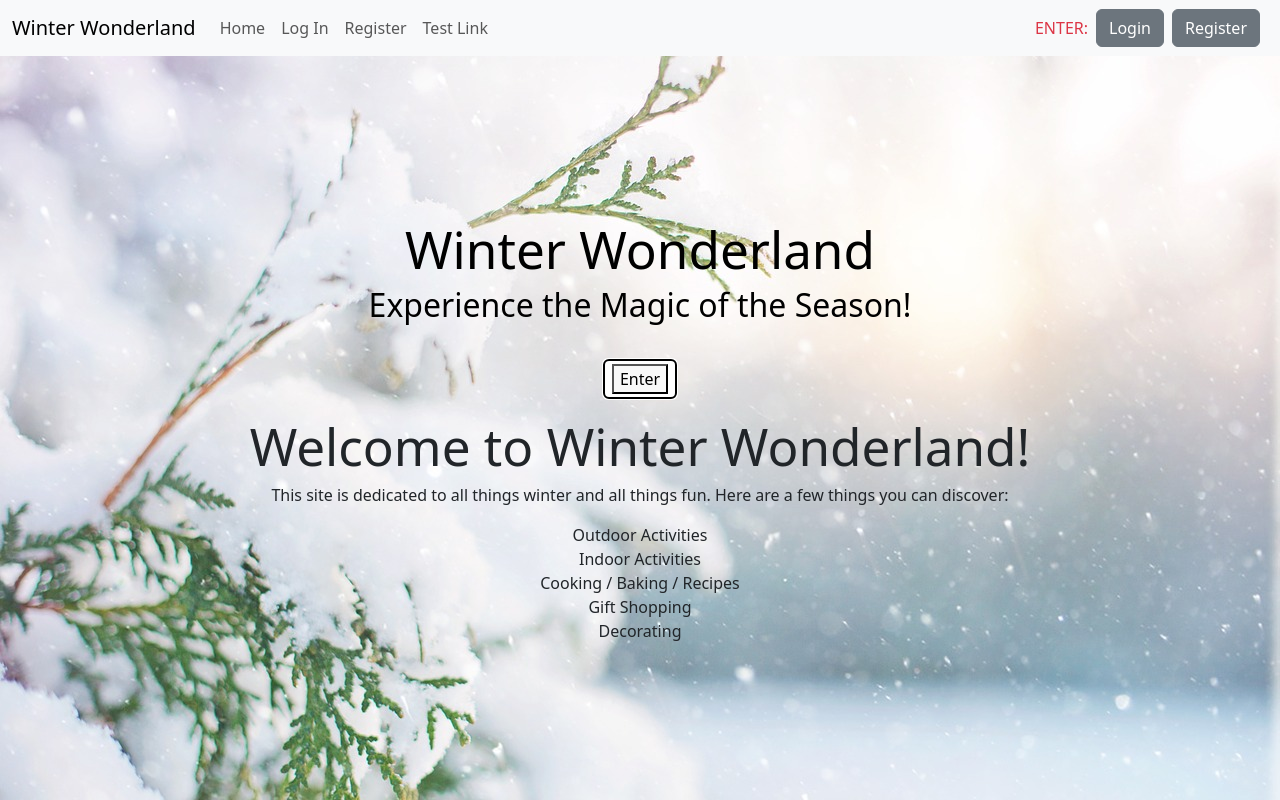
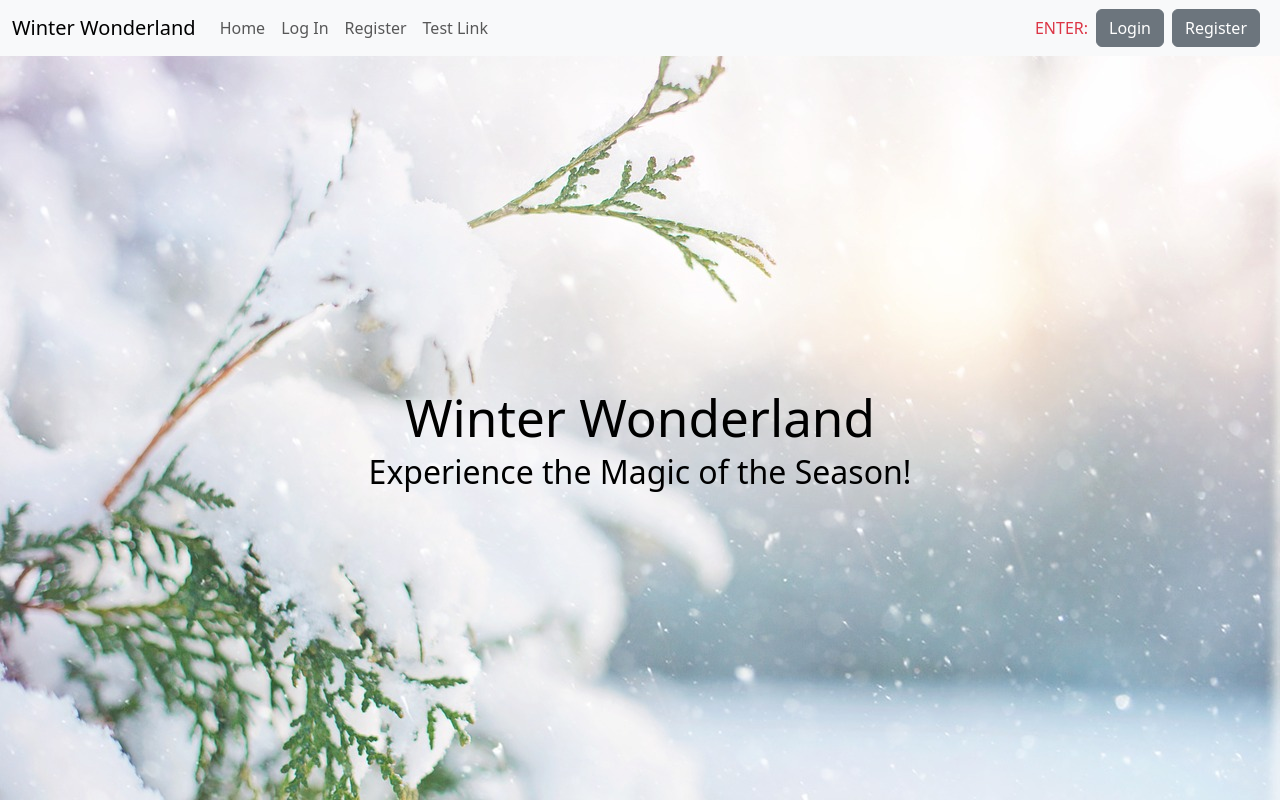
Before and after one commit to hubforschoolwork/pro5go, a React (Vite) app: page / in a window 1280 px wide. Built offline with nearby package versions, Linux system fonts and the light colour scheme.

Commit message:
Edit code

```diff
--- a/src/App.jsx
+++ b/src/App.jsx
@@ -5,7 +5,7 @@ import './App.css';
 import Login from './pages/login.jsx';
 import Registeruser from './pages/register.jsx';
 import Welcome from './pages/welcome.jsx';
-import Highlights from './components/highlights';
+import Guest from './pages/guestarea.jsx';
 
 
 
@@ -26,11 +26,7 @@ function App() {
           <Route path="/login" element={<Login/>} />
           <Route path="/register" element={<Registeruser/>} />
 
-
         </Routes>
-
-        <Highlights />
-
 </div>
 
 </Router>
--- /dev/null
+++ b/src/pages/guestarea.jsx
@@ -0,0 +1,14 @@
+import React from 'react';
+import Highlights from '../components/highlights.jsx';
+
+function Guest() {
+    return (
+        <div className="form-container">
+            <h3>Test Area</h3>
+
+            <Highlights />
+        </div>
+    );
+}
+
+export default Guest;
--- a/src/pages/welcome.jsx
+++ b/src/pages/welcome.jsx
@@ -1,6 +1,6 @@
 import React from 'react';
-import './welcome.css';
-import Welcomebutton from '../components/welcomebutton.jsx';
+// import './welcome.css';
+// import Welcomebutton from '../components/welcomebutton.jsx';
 
 
 
@@ -13,7 +13,7 @@ function Welcome() {
             <h2>Experience the Magic of the Season!</h2>
         </div>
 
-        <Welcomebutton />
+        {/* <Welcomebutton /> */}
 
         </div>
         </>
```
